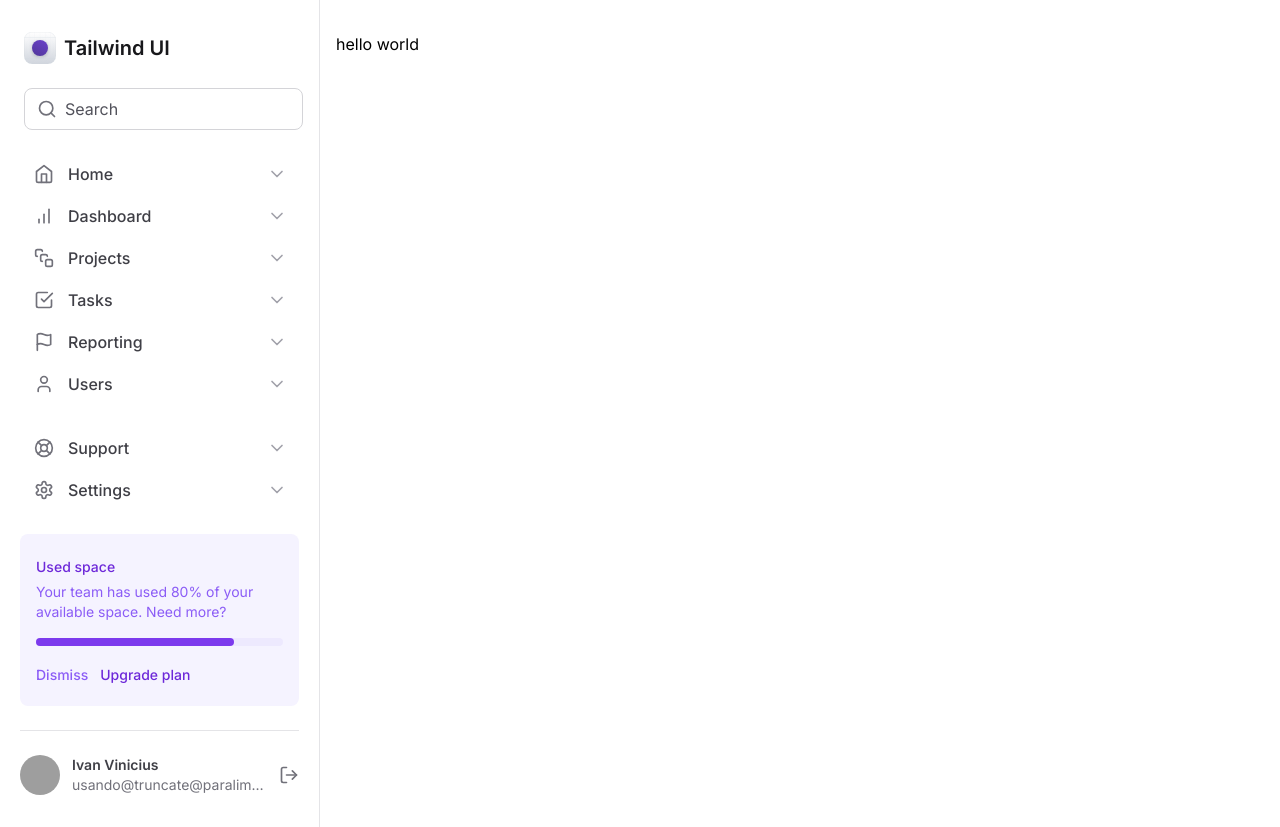
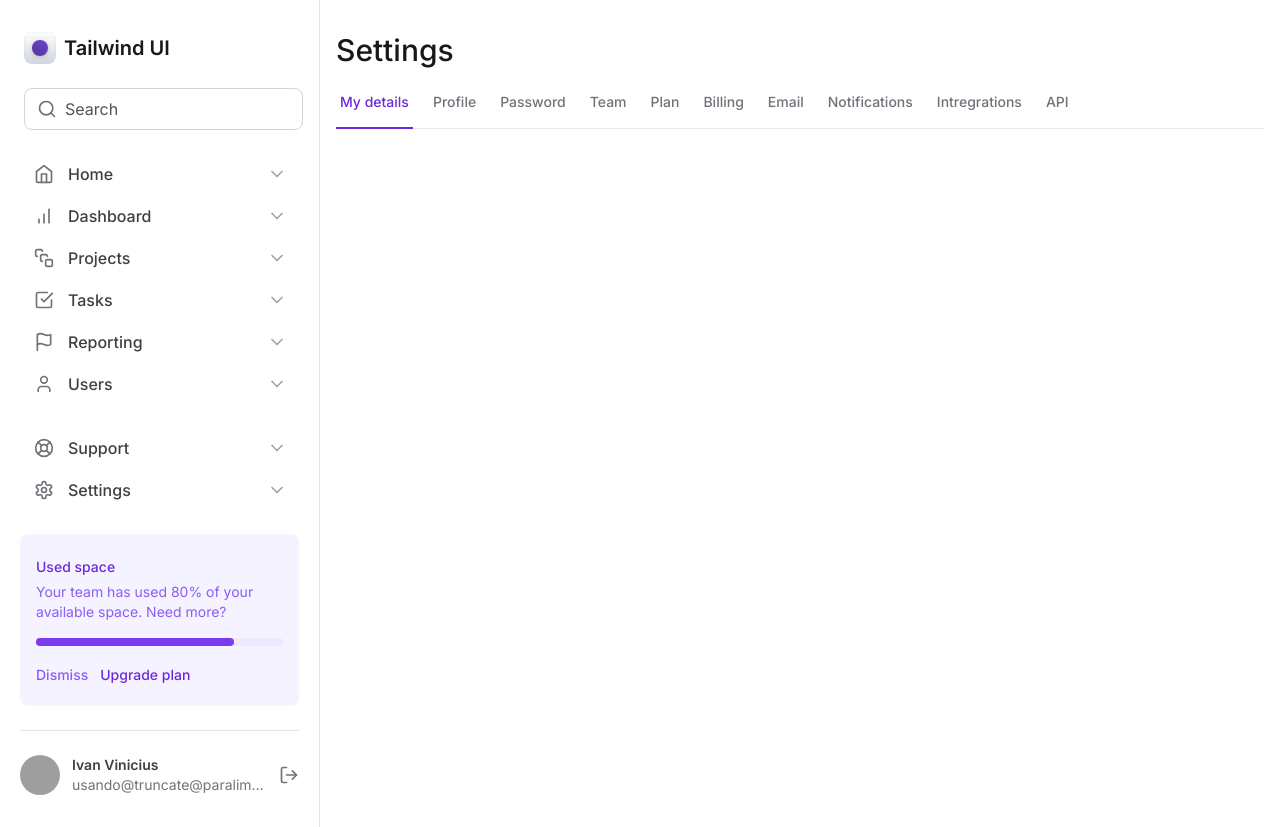
Before and after one commit to ivanvinicius/tailwind-course, a Next.js app: page / in a window 1280 px wide. Built offline with nearby package versions, Linux system fonts and the light colour scheme; grey boxes are pictures that could not be loaded.

Commit message:
:sparkles: animated tabs

```diff
--- a/package.json
+++ b/package.json
@@ -9,6 +9,8 @@
     "lint": "next lint"
   },
   "dependencies": {
+    "@radix-ui/react-tabs": "^1.0.4",
+    "framer-motion": "^10.16.4",
     "lucide-react": "^0.284.0",
     "next": "13.5.4",
     "react": "^18",
--- a/src/app/layout.tsx
+++ b/src/app/layout.tsx
@@ -13,9 +13,9 @@ export const metadata: Metadata = {
 
 function RootLayout({ children }: { children: React.ReactNode }) {
   return (
-    <html lang="en">
+    <html className="antialiased" lang="en">
       <body className={inter.className}>
-        <div className="grid-cols-app grid min-h-screen">
+        <div className="grid min-h-screen grid-cols-app">
           <Sidebar />
 
           <main className="px-4 pb-12 pt-8">{children}</main>
--- a/src/app/page.tsx
+++ b/src/app/page.tsx
@@ -1,3 +1,11 @@
+import { SettingsTabs } from '~/page-components/settings-tabs'
+
 export default function Home() {
-  return <div>hello world</div>
+  return (
+    <>
+      <h1 className="text-3xl font-medium text-zinc-900">Settings</h1>
+
+      <SettingsTabs />
+    </>
+  )
 }
--- /dev/null
+++ b/src/components/input/control.tsx
@@ -0,0 +1,12 @@
+import { ComponentProps } from 'react'
+
+type Props = ComponentProps<'input'>
+
+export function InputControl(props: Props) {
+  return (
+    <input
+      className="flex w-full border-0 bg-transparent p-0 text-zinc-900 placeholder-zinc-600"
+      {...props}
+    />
+  )
+}
--- a/src/components/input/index.tsx
+++ b/src/components/input/index.tsx
@@ -1,30 +1,6 @@
-import { ComponentProps } from 'react'
-
-type RootProps = ComponentProps<'div'>
-type PrefixProps = ComponentProps<'div'>
-type ControlProps = ComponentProps<'input'>
-
-function InputRoot(props: RootProps) {
-  return (
-    <div
-      className="mx-1 flex w-full items-center gap-2 rounded-lg border border-zinc-300 px-3 py-2"
-      {...props}
-    />
-  )
-}
-
-function InputPrefix(props: PrefixProps) {
-  return <div {...props} />
-}
-
-function InputControl(props: ControlProps) {
-  return (
-    <input
-      className="flex w-full border-0 bg-transparent p-0 text-zinc-900 placeholder-zinc-600"
-      {...props}
-    />
-  )
-}
+import { InputControl } from './control'
+import { InputPrefix } from './prefix'
+import { InputRoot } from './root'
 
 export const Input = {
   Root: InputRoot,
--- /dev/null
+++ b/src/components/input/prefix.tsx
@@ -0,0 +1,7 @@
+import { ComponentProps } from 'react'
+
+type Props = ComponentProps<'div'>
+
+export function InputPrefix(props: Props) {
+  return <div {...props} />
+}
--- /dev/null
+++ b/src/components/input/root.tsx
@@ -0,0 +1,12 @@
+import { ComponentProps } from 'react'
+
+type Props = ComponentProps<'div'>
+
+export function InputRoot(props: Props) {
+  return (
+    <div
+      className="mx-1 flex w-full items-center gap-2 rounded-lg border border-zinc-300 px-3 py-2"
+      {...props}
+    />
+  )
+}
--- /dev/null
+++ b/src/page-components/settings-tabs/index.tsx
@@ -0,0 +1,38 @@
+'use client'
+
+import * as Tabs from '@radix-ui/react-tabs'
+import { useState } from 'react'
+
+import { TabItem } from './tab-item'
+
+const tabs = [
+  { value: 'tab1', title: 'My details' },
+  { value: 'tab2', title: 'Profile' },
+  { value: 'tab3', title: 'Password' },
+  { value: 'tab4', title: 'Team' },
+  { value: 'tab5', title: 'Plan' },
+  { value: 'tab6', title: 'Billing' },
+  { value: 'tab7', title: 'Email' },
+  { value: 'tab8', title: 'Notifications' },
+  { value: 'tab9', title: 'Intregrations' },
+  { value: 'tab10', title: 'API' },
+]
+
+export function SettingsTabs() {
+  const [activeTab, setActiveTab] = useState('tab1')
+
+  return (
+    <Tabs.Root value={activeTab} onValueChange={setActiveTab}>
+      <Tabs.List className="boder-zinc-200 mt-6 flex w-full items-center gap-4 border-b">
+        {tabs.map(({ value, title }) => (
+          <TabItem
+            key={value}
+            value={value}
+            title={title}
+            active={value === activeTab}
+          />
+        ))}
+      </Tabs.List>
+    </Tabs.Root>
+  )
+}
--- /dev/null
+++ b/src/page-components/settings-tabs/tab-item.tsx
@@ -0,0 +1,38 @@
+'use client'
+
+import * as Tabs from '@radix-ui/react-tabs'
+import { motion } from 'framer-motion'
+
+interface Props {
+  value: string
+  title: string
+  active?: boolean
+}
+
+export function TabItem({ value, title, active = false }: Props) {
+  return (
+    <Tabs.Trigger
+      className="cursor-defaul relative px-1 pb-4 text-sm font-medium text-zinc-500 outline-none transition-all duration-150 hover:text-violet-700 data-[state=active]:text-violet-700 "
+      value={value}
+    >
+      <span>{title}</span>
+
+      {active && (
+        <motion.div
+          className="absolute -bottom-px left-0 right-0 h-0.5 bg-violet-700"
+          layoutId="activeTab"
+        />
+      )}
+    </Tabs.Trigger>
+  )
+}
+
+/**
+ * Fazendo barra de borda usando sombreamento inset ao invés de setar active
+ *
+ * className="cursor-defaul relative px-1 pb-4 text-sm font-medium text-zinc-500
+ * outline-none transition-all duration-150 hover:text-violet-700
+ * data-[state=active]:text-violet-700 data-[state=active]:shadow-[inset_0_-1px_0_0,0_1px_0_0]
+ * data-[state=active]:shadow-current data-[state=active]:focus:relative
+ * data-[state=active]:focus:shadow-violet-700"
+ */
```
Also changed, not shown: 1 other file (tests, documents, lock files or other folders).
